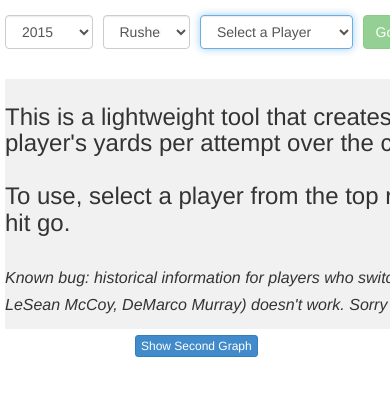
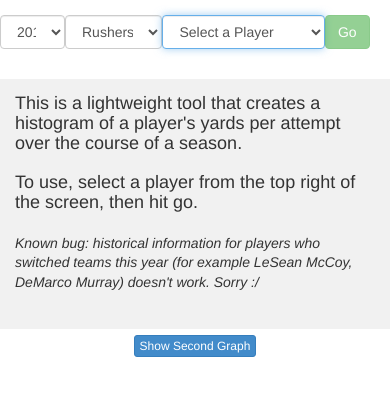
Before and after one commit to calvinhu/ypc-graph, a Flask app: page / in a window 390 px wide; the page is wider, and only the part inside the window is pictured. Shown: the top 396 px of that part. Run offline with Flask 2, Linux system fonts and the light colour scheme; some libraries are stand-ins or nearby versions.

Commit message:
optimizing for iPhone 6

```diff
--- a/static/css/style.css
+++ b/static/css/style.css
@@ -73,14 +73,24 @@ body {
 }
 
 .col-xs-1, .col-sm-1, .col-md-1, .col-lg-1, .col-xs-2, .col-sm-2, .col-md-2, .col-lg-2, .col-xs-3, .col-sm-3, .col-md-3, .col-lg-3, .col-xs-4, .col-sm-4, .col-md-4, .col-lg-4, .col-xs-5, .col-sm-5, .col-md-5, .col-lg-5, .col-xs-6, .col-sm-6, .col-md-6, .col-lg-6, .col-xs-7, .col-sm-7, .col-md-7, .col-lg-7, .col-xs-8, .col-sm-8, .col-md-8, .col-lg-8, .col-xs-9, .col-sm-9, .col-md-9, .col-lg-9, .col-xs-10, .col-sm-10, .col-md-10, .col-lg-10, .col-xs-11, .col-sm-11, .col-md-11, .col-lg-11, .col-xs-12, .col-sm-12, .col-md-12, .col-lg-12 {
-    padding-left: 5px;
-    padding-right: 5px;
-  }
+    padding-left: 0px;
+    padding-right: 0px;
+}
 
+.instruction-text {
+  padding: 15px;
+  font-size:18px;
+  width:100vw
+}
 /* Bigger than 750 */
 @media (min-width: 768px) {
   .col-xs-1, .col-sm-1, .col-md-1, .col-lg-1, .col-xs-2, .col-sm-2, .col-md-2, .col-lg-2, .col-xs-3, .col-sm-3, .col-md-3, .col-lg-3, .col-xs-4, .col-sm-4, .col-md-4, .col-lg-4, .col-xs-5, .col-sm-5, .col-md-5, .col-lg-5, .col-xs-6, .col-sm-6, .col-md-6, .col-lg-6, .col-xs-7, .col-sm-7, .col-md-7, .col-lg-7, .col-xs-8, .col-sm-8, .col-md-8, .col-lg-8, .col-xs-9, .col-sm-9, .col-md-9, .col-lg-9, .col-xs-10, .col-sm-10, .col-md-10, .col-lg-10, .col-xs-11, .col-sm-11, .col-md-11, .col-lg-11, .col-xs-12, .col-sm-12, .col-md-12, .col-lg-12 {
     padding-left: 15px;
     padding-right: 15px;
   }
+
+  .instruction-text {
+    padding-top:25px;
+    font-size: 24px;
+  }
 }
--- a/templates/index.html
+++ b/templates/index.html
@@ -19,7 +19,7 @@
 
 	<div id="container" class="container">
 		<form id="form1" class="row player-bar">
-			<div class="col-xs-3">
+			<div class="col-xs-2">
 				<select class="form-control"  id="yearSelect1">
 					<option value="2015" selected>2015</option>
 					<option value="2014">2014</option>
@@ -36,7 +36,7 @@
 			<div class="col-xs-5">
 			<select class="form-control"  id="playerSelect1"></select>
 			</div>
-			<div class="col-xs-1">
+			<div class="col-xs-2">
 				<button id="submit1" type="submit" class="btn btn-success" disabled>Go</button>
 			</div>
 		</form>
@@ -44,11 +44,11 @@
 
 		<div class="row">
 			<div class="col-md-12 scrollable-container" style="padding-right:5px;">
-				<div id="playerGraph1" class="graph-container"><h3 style="padding-top:25px">This is a lightweight tool that creates a histogram of a player's yards per attempt over the course of a season.
+				<div id="playerGraph1" class="graph-container"><h3 class="instruction-text">This is a lightweight tool that creates a histogram of a player's yards per attempt over the course of a season.
 				<br /><br />
 				To use, select a player from the top right of the screen, then hit go.
 				<br /><br />
-				<span style="font-size:16px; font-style:italic">Known bug: historical information for players who switched teams this year (for example LeSean McCoy, DeMarco Murray) doesn't work. Sorry :/</span></h3></div>
+				<span style="font-size:14px; font-style:italic">Known bug: historical information for players who switched teams this year (for example LeSean McCoy, DeMarco Murray) doesn't work. Sorry :/</span></h3></div>
 			</div>
 			<div class="col-sm-2 col-xs-12" style="padding-left:5px">
 				<table id="statTable1" class="summary-table table table-condensed table-striped">
@@ -96,7 +96,7 @@
 
 		<div class="row hidden-chart">
 			<div class="col-sm-12 scrollable-container" style="padding-right:5px;">
-				<div id="playerGraph2" class="graph-container"><h3 style="padding-top:50px">Compare a second player</h3></div>
+				<div id="playerGraph2" class="graph-container"><h3 style="padding-top:50px;font-size:18px;">Compare a second player</h3></div>
 			</div>
 			<div class="col-sm-2 col-xs-12" style="padding-left:5px">
 				<table id="statTable2" class="summary-table table table-condensed table-striped">
```
